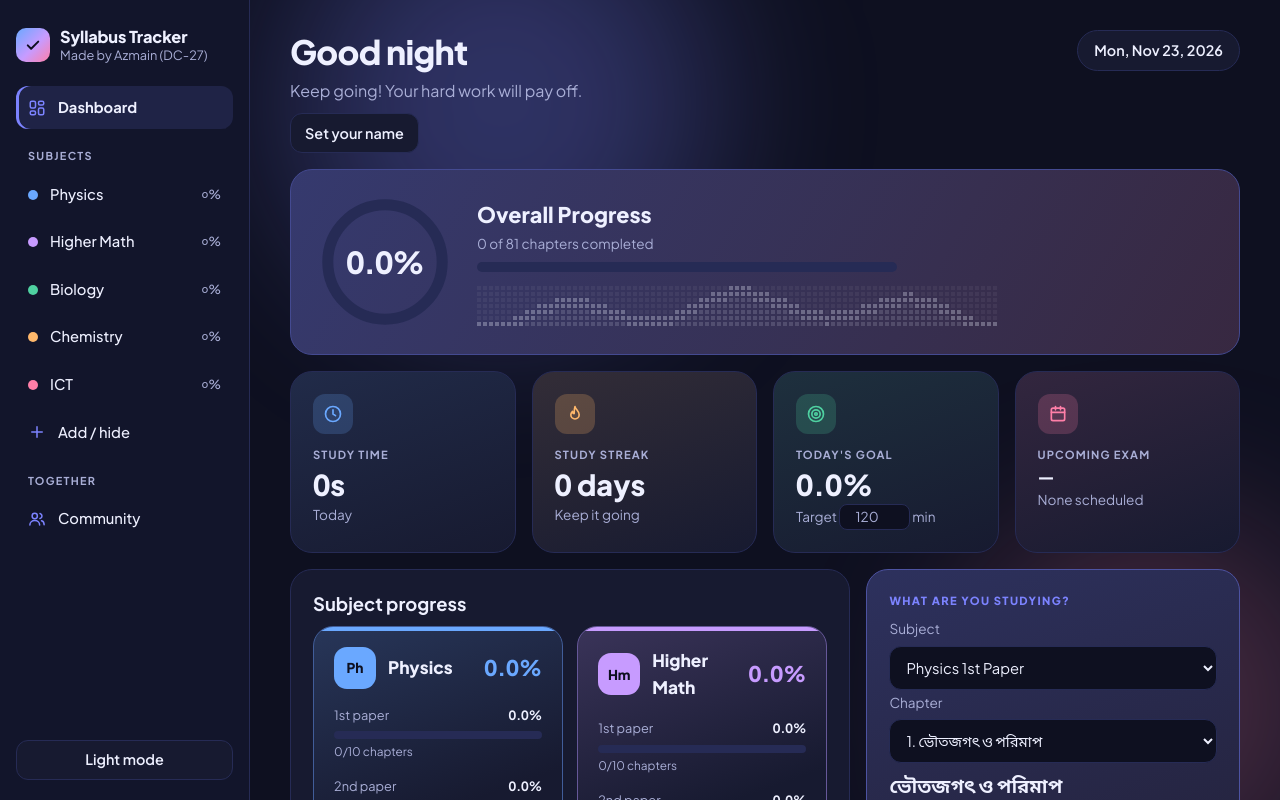
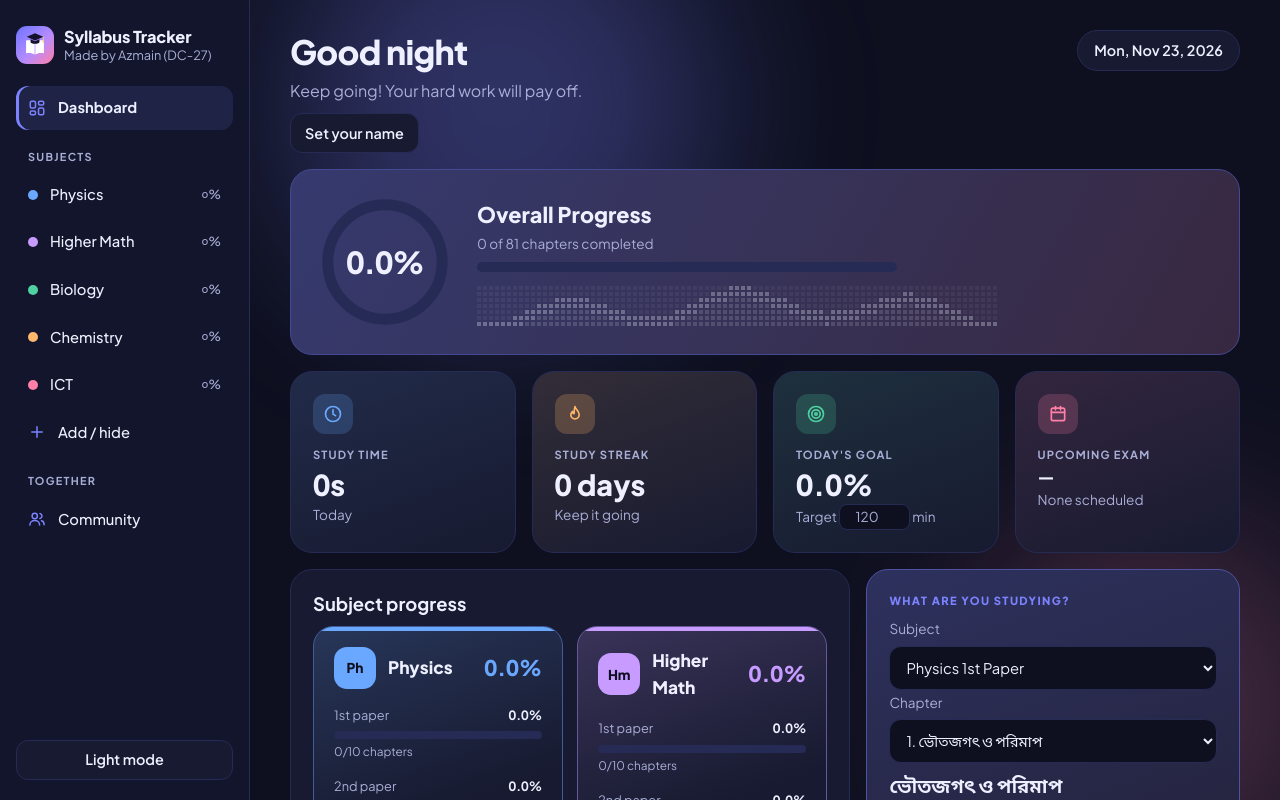
Before and after one commit to Milo-The-Cat/My-Syllabus-Tracker, a plain HTML site: page index.html in a window 1280 px wide. Shown: the top 800 px of the page. Drawn offline with nearby package versions, Linux system fonts and the light colour scheme.

Commit message:
Add files via upload

```diff
--- a/index.html
+++ b/index.html
@@ -574,6 +574,9 @@ body::after{width:380px;height:380px;right:-90px;bottom:-110px;background:color-
 .inst .acts{margin:10px 0}
 .inst-h{line-height:1.7;margin-top:6px}
 .inst-h b{color:var(--fg)}
+
+.logo.lg{background:none;overflow:hidden;width:38px;height:38px;border-radius:11px}
+.logo.lg svg{width:100%;height:100%;stroke:none;stroke-width:0;fill:none}
 </style>
 </head>
 <body>
@@ -581,7 +584,7 @@ body::after{width:380px;height:380px;right:-90px;bottom:-110px;background:color-
 
 <div class="app">
   <aside class="side">
-    <div class="brandbox"><span class="logo" aria-hidden="true"><svg viewBox="0 0 24 24"><path d="M5 12.5l4.5 4.5L19 7.5"/></svg></span><span class="bt"><span class="brand">Syllabus Tracker</span><span class="byline">Made by Azmain (DC-27)</span></span></div>
+    <div class="brandbox"><span class="logo lg" aria-hidden="true"><svg viewBox="0 0 512 512"><defs><linearGradient id="lgg" x1="0" y1="0" x2="1" y2="1"><stop offset="0" stop-color="#6d74ff"/><stop offset=".55" stop-color="#b48cff"/><stop offset="1" stop-color="#ff7fa8"/></linearGradient><linearGradient id="lg2" x1="0" y1="0" x2="1" y2="1"><stop offset="0" stop-color="#4f46e5"/><stop offset="1" stop-color="#c026d3"/></linearGradient><linearGradient id="gold" x1="0" y1="0" x2="1" y2="1"><stop offset="0" stop-color="#ffd36b"/><stop offset="1" stop-color="#ff9a6b"/></linearGradient></defs><rect width="512" height="512" fill="url(#lgg)"/><path d="M256 214c-34-22-78-28-120-18v172c42-10 86-4 120 20 34-24 78-30 120-20V196c-42-10-86-4-120 18z" fill="#fff"/><path d="M256 214v174" stroke="#b48cff" stroke-width="10" stroke-linecap="round"/><path d="M256 96l112 50-112 50-112-50z" fill="#14122b"/><path d="M196 178v36c0 14 26 26 60 26s60-12 60-26v-36l-60 27z" fill="#14122b"/><path d="M368 146v58" stroke="#ffd36b" stroke-width="10" stroke-linecap="round"/><circle cx="368" cy="212" r="12" fill="#ffd36b"/></svg></span><span class="bt"><span class="brand">Syllabus Tracker</span><span class="byline">Made by Azmain (DC-27)</span></span></div>
     <nav class="nav" id="nav" aria-label="Main"></nav>
     <button class="btn sidebtn" id="themeBtn" type="button">Light mode</button>
   </aside>
```
Also changed, not shown: icon-192.png, icon-512.png.
